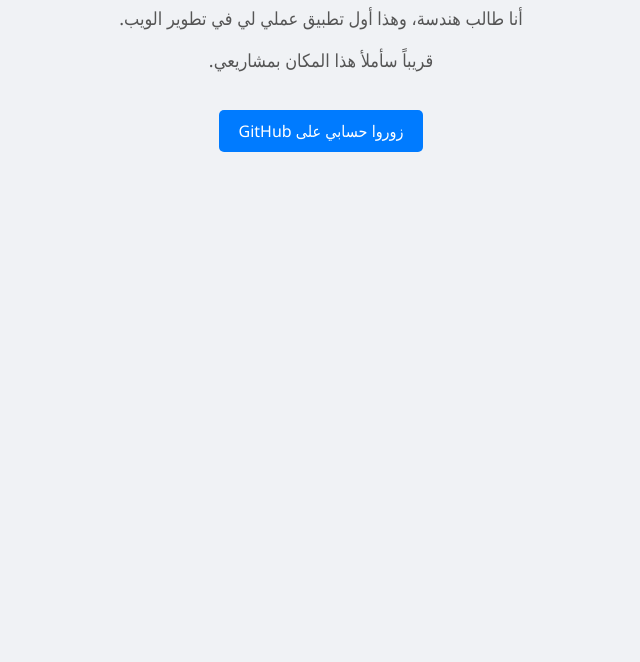
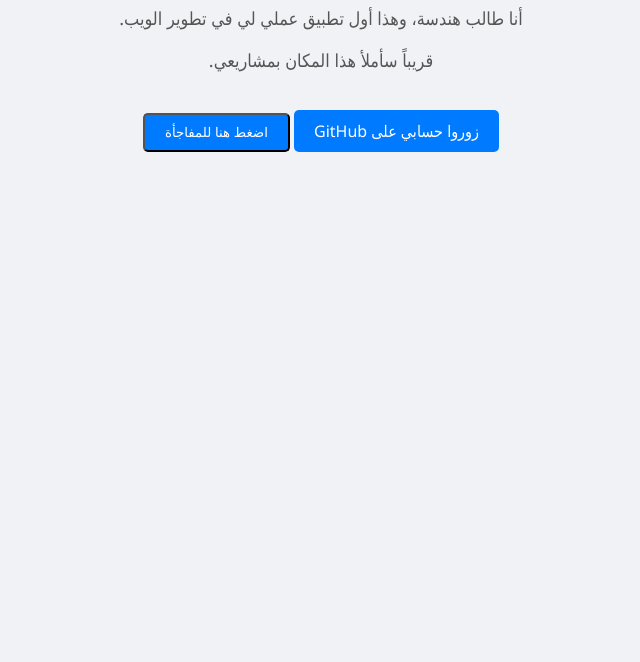
Before and after one commit to tiikaa11/My-portfolio, a plain HTML site: page index.html in a window 1280 px wide. Shown: the part 138-800 px from the top of the page, without its empty margins (319-959 px from the left). Drawn offline with Linux system fonts and the light colour scheme.

Commit message:
update index html

```diff
--- a/index.html
+++ b/index.html
@@ -28,5 +28,17 @@
     <p>أنا طالب هندسة، وهذا أول تطبيق عملي لي في تطوير الويب.</p>
     <p>قريباً سأملأ هذا المكان بمشاريعي.</p>
     <a href="https://github.com/tiikaa11" class="btn">زوروا حسابي على GitHub</a>
+    <!-- الزر الجديد -->
+<button onclick="showWelcome()" class="btn">اضغط هنا للمفاجأة</button>
+
+<!-- كود الجافاسكربت (العقل المدبر) -->
+<script>
+    function showWelcome() {
+        let name = prompt("ما هو اسمك؟");
+        if (name) {
+            alert("أهلاً بك يا مهندس " + name + " في موقعي!");
+        }
+    }
+</script>
 </body>
 </html>
```
